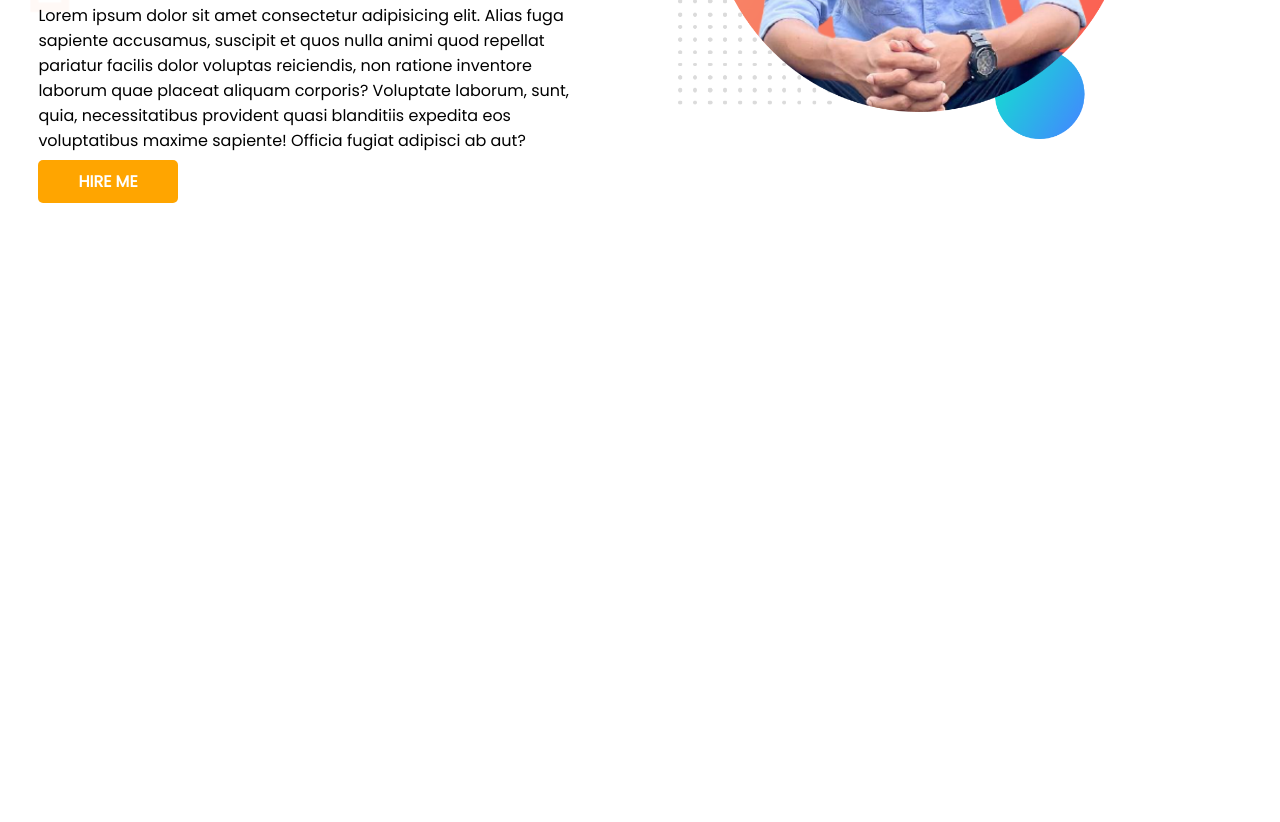
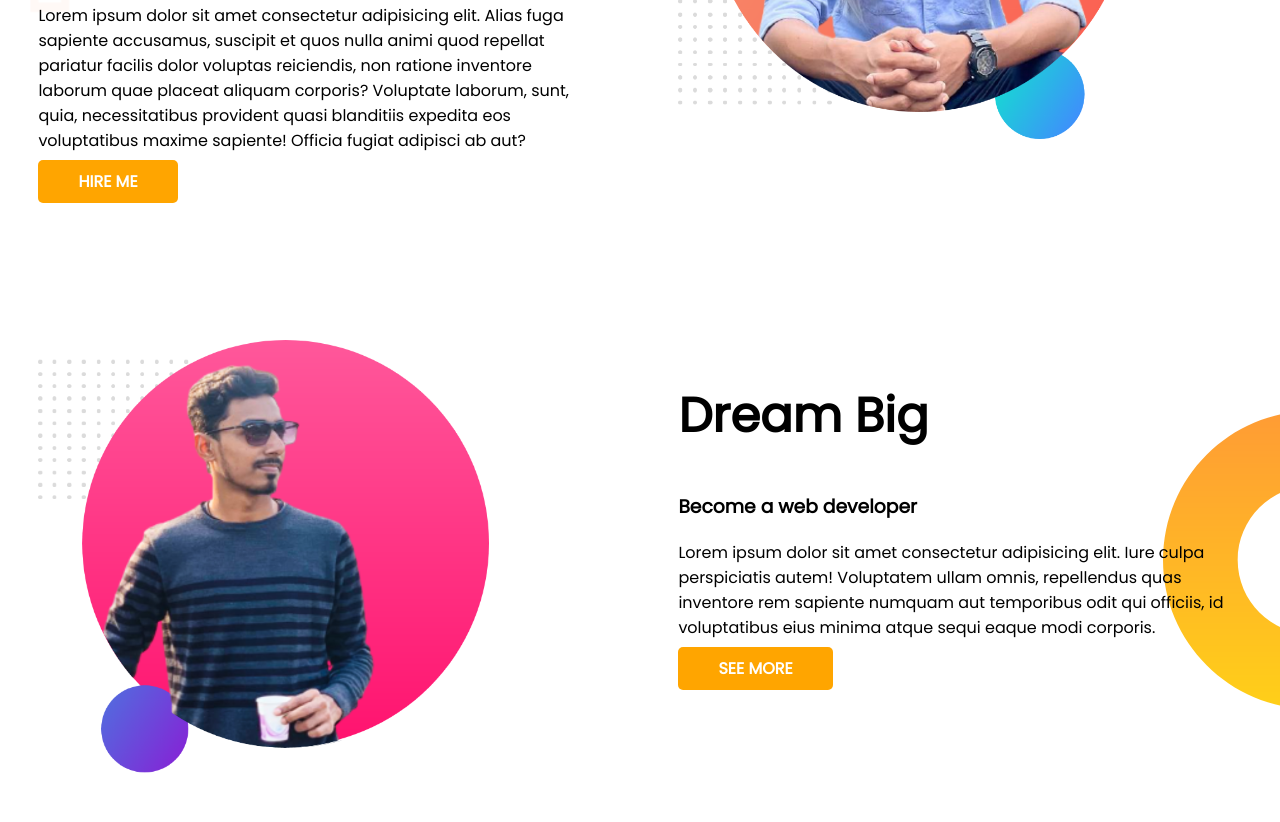
Before and after one commit to yhmunna1/developer-portfolio, a plain HTML site: page index.html in a window 1280 px wide. Shown: the part 347-1169 px from the top of the page. Before the commit the page ends 800 px from the top, so only its background shows below. Drawn offline with Linux system fonts and the light colour scheme.

Commit message:
dream-big

```diff
--- a/index.html
+++ b/index.html
@@ -30,6 +30,22 @@
         </div>
     </section>
 
+    <section class="dream-big">
+        <div class="half">
+            <img src="images/yhm-bg2.png" alt="">
+        </div>
+        <div class="half">
+            <H1>Dream Big</H1>
+            <h3>Become a web developer</h3>
+            <p>Lorem ipsum dolor sit amet consectetur adipisicing elit. Iure culpa perspiciatis autem! Voluptatem ullam
+                omnis, repellendus quas inventore rem sapiente numquam aut temporibus odit qui officiis, id voluptatibus
+                eius minima atque sequi eaque modi corporis.
+            </p>
+            <a href="" target="_blank" class="linkedin">SEE MORE</a>
+        </div>
+
+    </section>
+
 </body>
 
 </html>
--- a/style.css
+++ b/style.css
@@ -30,4 +30,12 @@ section{
 .hero-section{
     background-image: url(images/top-banner.png);
     background-repeat: no-repeat;
+    margin-bottom: 70px;
 }
+.dream-big{
+    background-image: url(images/dream-bg.png);
+    background-repeat: no-repeat;
+    background-position: right;
+    margin-top: 70px;
+    margin-bottom: 70px;
+}
```
Also changed, not shown: images/yhm-bg2.png (added).
